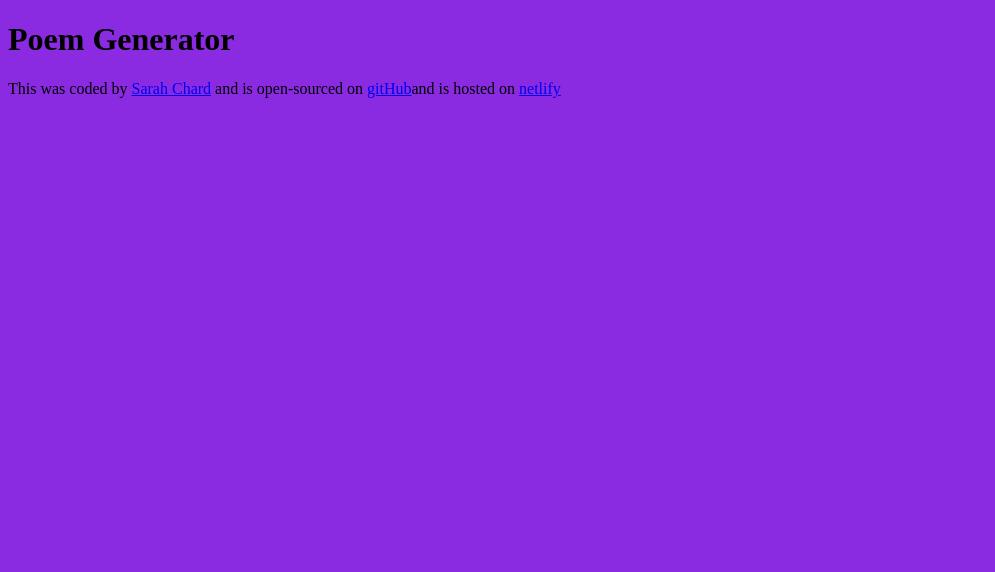
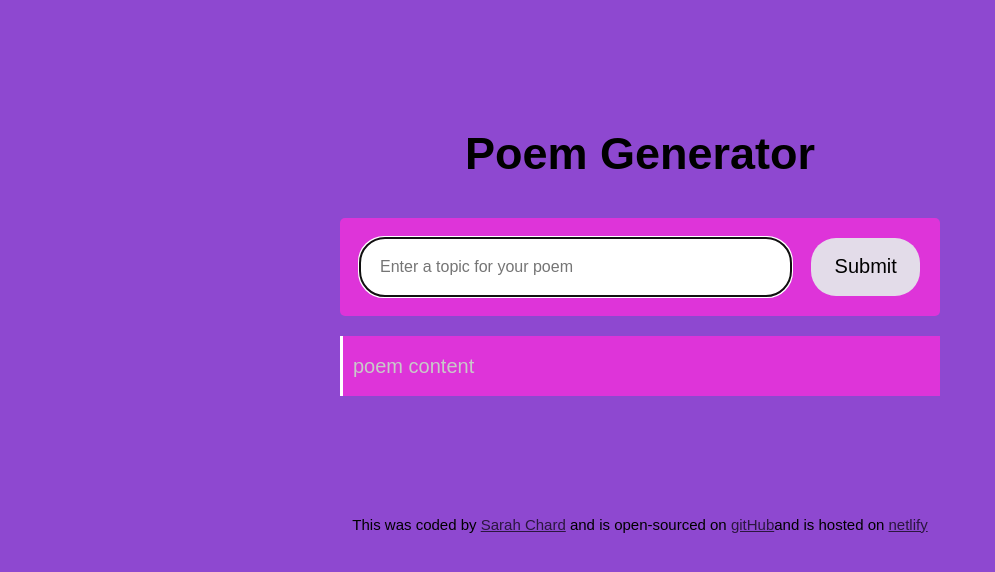
Before and after one commit to saz36/poems, a plain HTML site: page index.html in a window 1280 px wide. Shown: the whole page, without its empty margins (0-995 px from the left). Drawn offline with Linux system fonts and the light colour scheme.

Commit message:
added css

```diff
--- a/index.html
+++ b/index.html
@@ -7,8 +7,25 @@
     <title>poems</title>
 </head>
 <body>
+    <div class="container">
     <h1>Poem Generator</h1>
+    <main>
+        <form action="" >
+            <input
+            type="text"
+            placeholder="Enter a topic for your poem"
+            autofocus
+            required
+            autocomplete="off"
+            class="instructions"
+            />
+            <input type="submit" class="submit-btn"/>
+        </form>
+        <div class="poem">poem content</div>
+    </main>
+</div>
     <footer>This was coded by <a href="https://github.com/saz36" target="_blank">Sarah Chard</a> and is open-sourced on <a href="https://github.com/saz36/poems" target="_blank">gitHub</a>and is hosted on <a href="https://sazpoems.netlify.app/" target="_blank">netlify</a></footer>
+</div>
     <script>src="index.js"</script>
 </body>
 </html>
--- a/style.css
+++ b/style.css
@@ -1 +1,57 @@
-body{background-color:blueviolet;}
+body{background-color:#8e48d0;
+font-family: Arial, Helvetica, sans-serif;}
+a{color:#2b163f;}
+.container{
+    margin: 120px auto;
+    max-width: 600px;}
+h1{
+    text-align: center;
+    font-weight: 600;
+    font-size: 45px;
+    line-height: 1.5;
+    color:black;}
+
+
+form{
+        padding: 20px;
+        background-color:#de34d9;
+        display:flex;
+        border-radius: 5px;
+    }
+
+
+.instructions{
+
+    border-radius: 25px;
+    padding: 20px;
+    border: 1px;
+    width:80%;
+    font-size: 16px;
+    line-height:15px;
+    color:rgb(8, 8, 8);
+
+}
+.submit-btn{
+    border-radius: 25px;
+    border:none;
+    font-size: 20px;
+    margin-left:20px;
+    width:120px;
+    background:#e3dce9;
+    color:black;
+    padding: 15px 15px;
+}
+.poem{
+    margin-top: 20px;
+    border-left: 3px solid #ffff;
+    font-size: 20px;
+    color:#c9c9c9;
+    background-color: #de34d9;
+    padding:10px;
+    line-height:2;
+}
+footer{
+    text-align: center;
+    font-size: 15px;
+    margin-top: 20px;
+}
```
